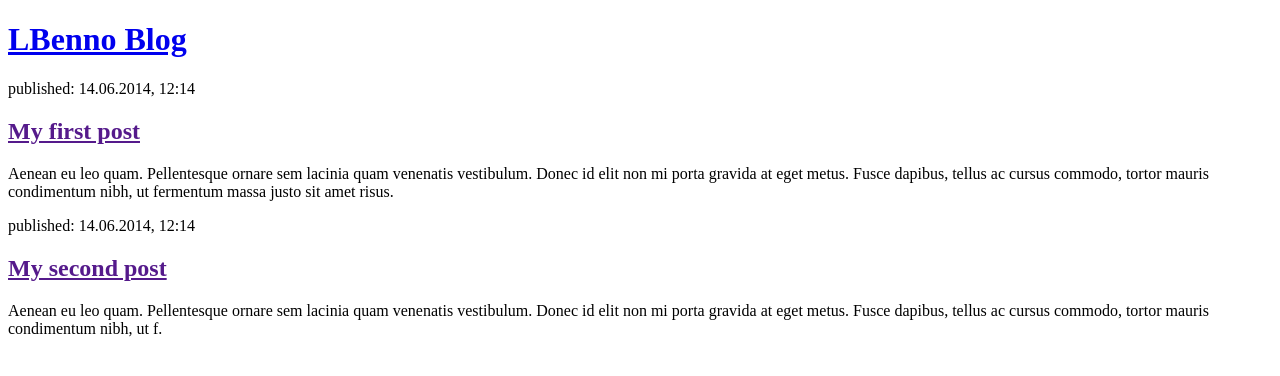
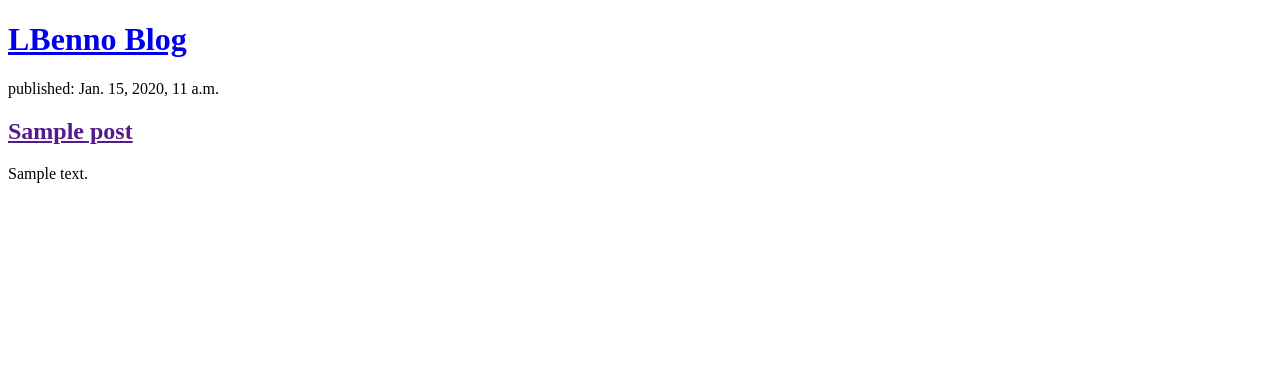
Before and after one commit to lbenno/my-blog, a Django app: page / in a window 1280 px wide. Shown: the top 376 px of the page. Run offline with Django 3.2, Linux system fonts and the light colour scheme; tables that the repository leaves empty hold one stand-in row (values such as "Sample post").

Commit message:
Changed HTML to list blog posts from Admin

```diff
--- a/blog/templates/blog/post_list.html
+++ b/blog/templates/blog/post_list.html
@@ -3,21 +3,20 @@
     <head>
         <title>Django Girls blog</title>
     </head>
+
     <body>
         <header>
             <h1><a href="/">LBenno Blog</a></h1>
         </header>
 
-        <article>
-            <time>published: 14.06.2014, 12:14</time>
-            <h2><a href="">My first post</a></h2>
-            <p>Aenean eu leo quam. Pellentesque ornare sem lacinia quam venenatis vestibulum. Donec id elit non mi porta gravida at eget metus. Fusce dapibus, tellus ac cursus commodo, tortor mauris condimentum nibh, ut fermentum massa justo sit amet risus.</p>
-        </article>
+        {% for post in posts %}
+            <article>
+                <time>published: {{ post.published_date }}</time>
+                <h2><a href="">{{ post.title }}</a></h2>
+                <p>{{ post.text|linebreaksbr }}</p>
+            </article>
+        {% endfor %}
 
-        <article>
-            <time>published: 14.06.2014, 12:14</time>
-            <h2><a href="">My second post</a></h2>
-            <p>Aenean eu leo quam. Pellentesque ornare sem lacinia quam venenatis vestibulum. Donec id elit non mi porta gravida at eget metus. Fusce dapibus, tellus ac cursus commodo, tortor mauris condimentum nibh, ut f.</p>
-        </article>
     </body>
+
 </html>
--- a/blog/views.py
+++ b/blog/views.py
@@ -1,5 +1,8 @@
 from django.shortcuts import render
+from django.utils import timezone
+from .models import Post
 
 # Create your views here.
 def post_list(request):
-    return render(request, 'blog/post_list.html', {})
+    posts = Post.objects.filter(published_date__lte=timezone.now()).order_by('published_date')
+    return render(request, 'blog/post_list.html', {'posts': posts})
```
